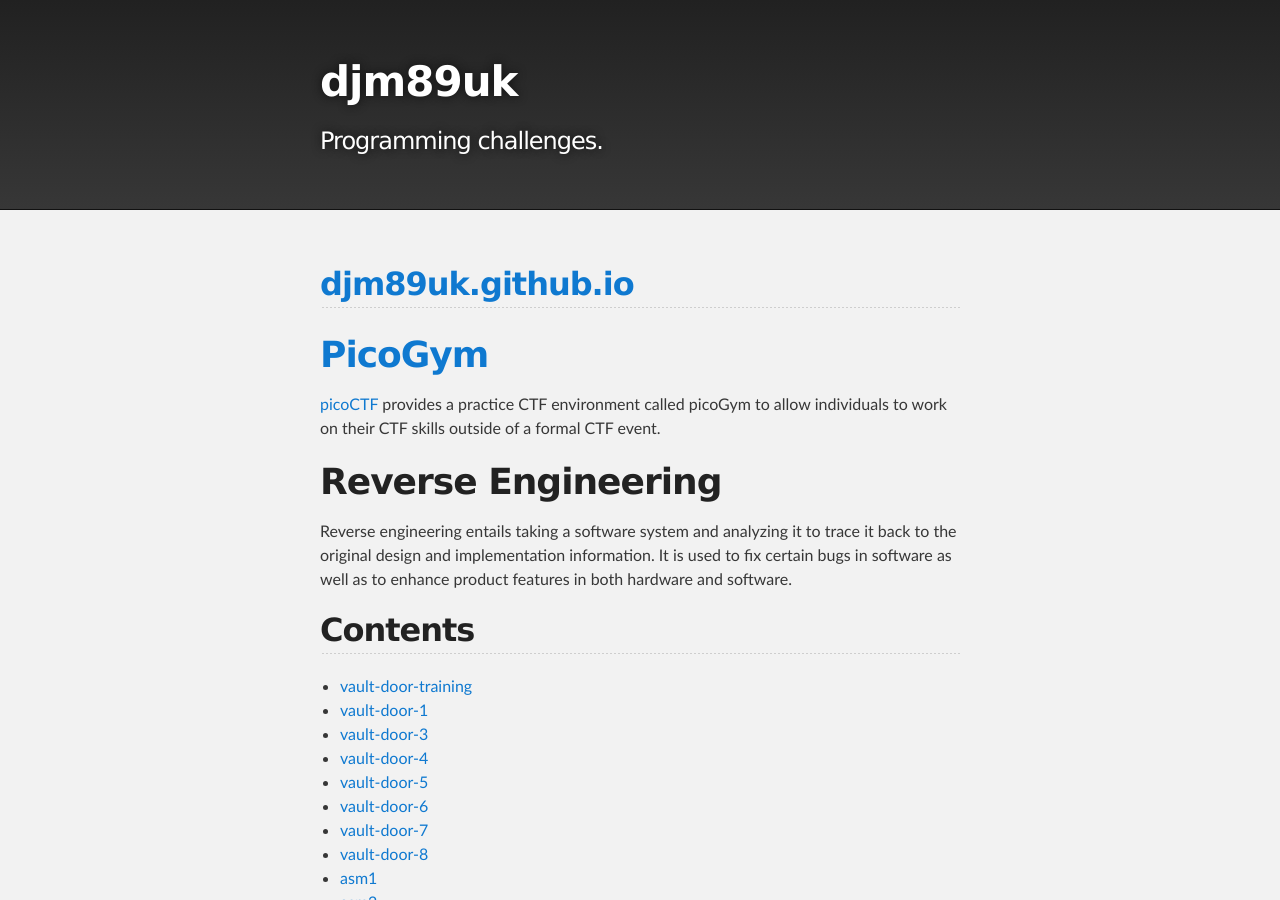
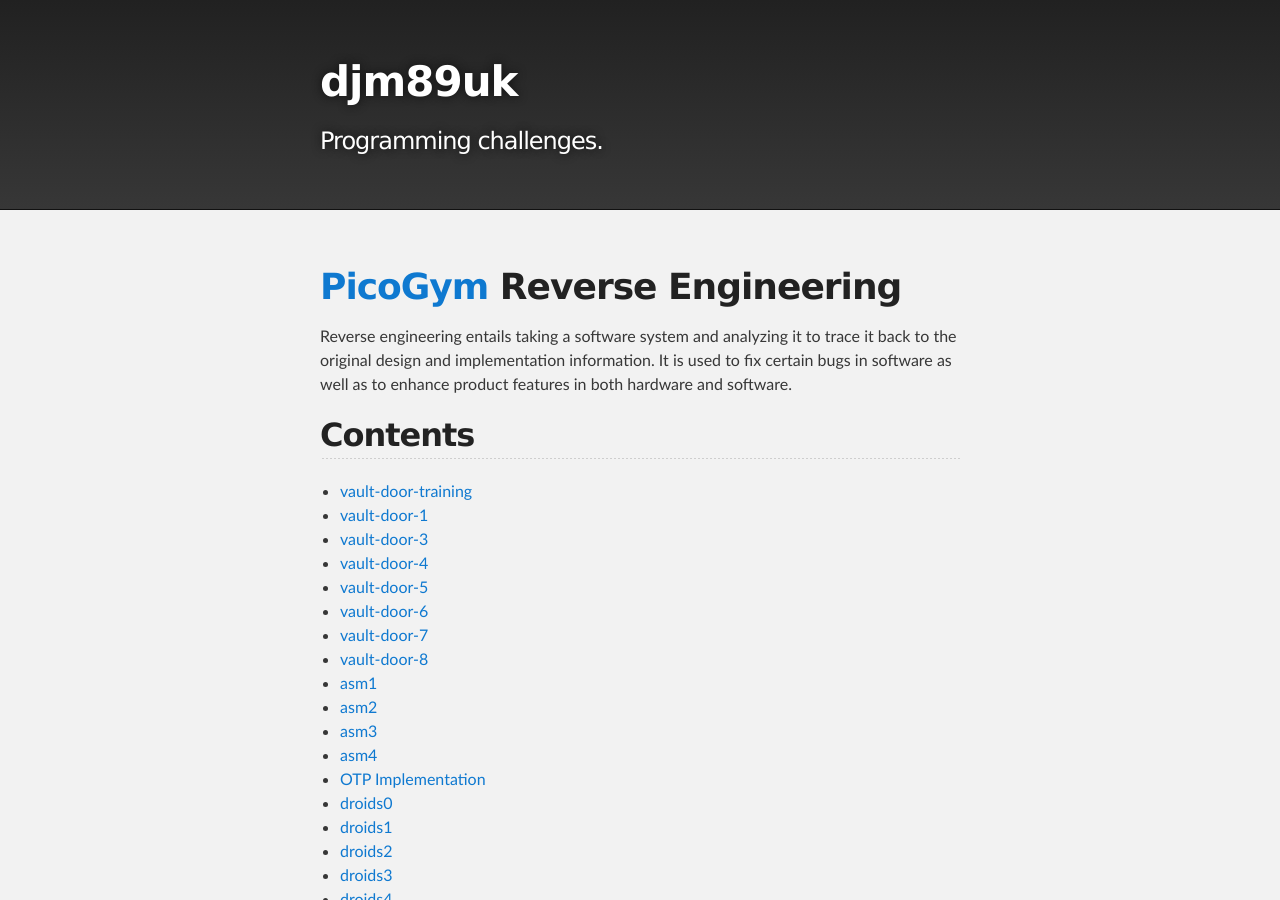
Before and after one commit to djm89uk/djm89uk.github.io, a Jekyll site: the page built from picogym_re.md, in a window 1280 px wide and 900 px high. Built offline with Jekyll 4.4.1, drawn with Linux system fonts in a browser that asks for light colours; our own code applies the rules of GitHub Pages for plain Markdown files; Markdown is read by kramdown in place of the engine named in the settings.

Commit message:
Update picogym_re.md

```diff
--- a/picogym_re.md
+++ b/picogym_re.md
@@ -1,9 +1,4 @@
-## [djm89uk.github.io](https://djm89uk.github.io)
-
-# [PicoGym](./picogym.md)
-[picoCTF](https://picoCTF.org) provides a practice CTF environment called picoGym to allow individuals to work on their CTF skills outside of a formal CTF event.
-
-# Reverse Engineering
+# [PicoGym](./picogym.md) Reverse Engineering
 Reverse engineering entails taking a software system and analyzing it to trace it back to the original design and implementation information. It is used to fix certain bugs in software as well as to enhance product features in both hardware and software.
 
 ## Contents
```
